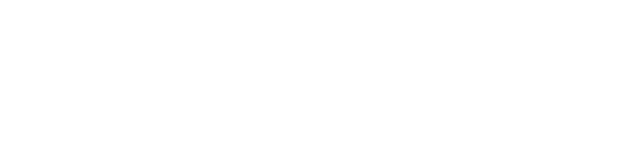
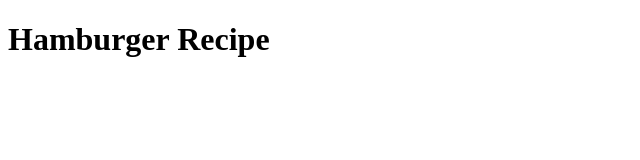
Before and after one commit to RagnorGG/odin-recipes, a plain HTML site: page recipes/hamburger.html in a window 1280 px wide. Shown: the whole page, without its empty margins (0-640 px from the left). Drawn offline with Linux system fonts and the light colour scheme.

Commit message:
Added h1 at the beginning for recipes

```diff
--- a/recipes/hamburger.html
+++ b/recipes/hamburger.html
@@ -5,5 +5,7 @@
     <meta name="viewport" content="width=device-width, initial-scale=1.0" />
     <title>Hamburger Recipe</title>
   </head>
-  <body></body>
+  <body>
+    <h1>Hamburger Recipe</h1>
+  </body>
 </html>
```
